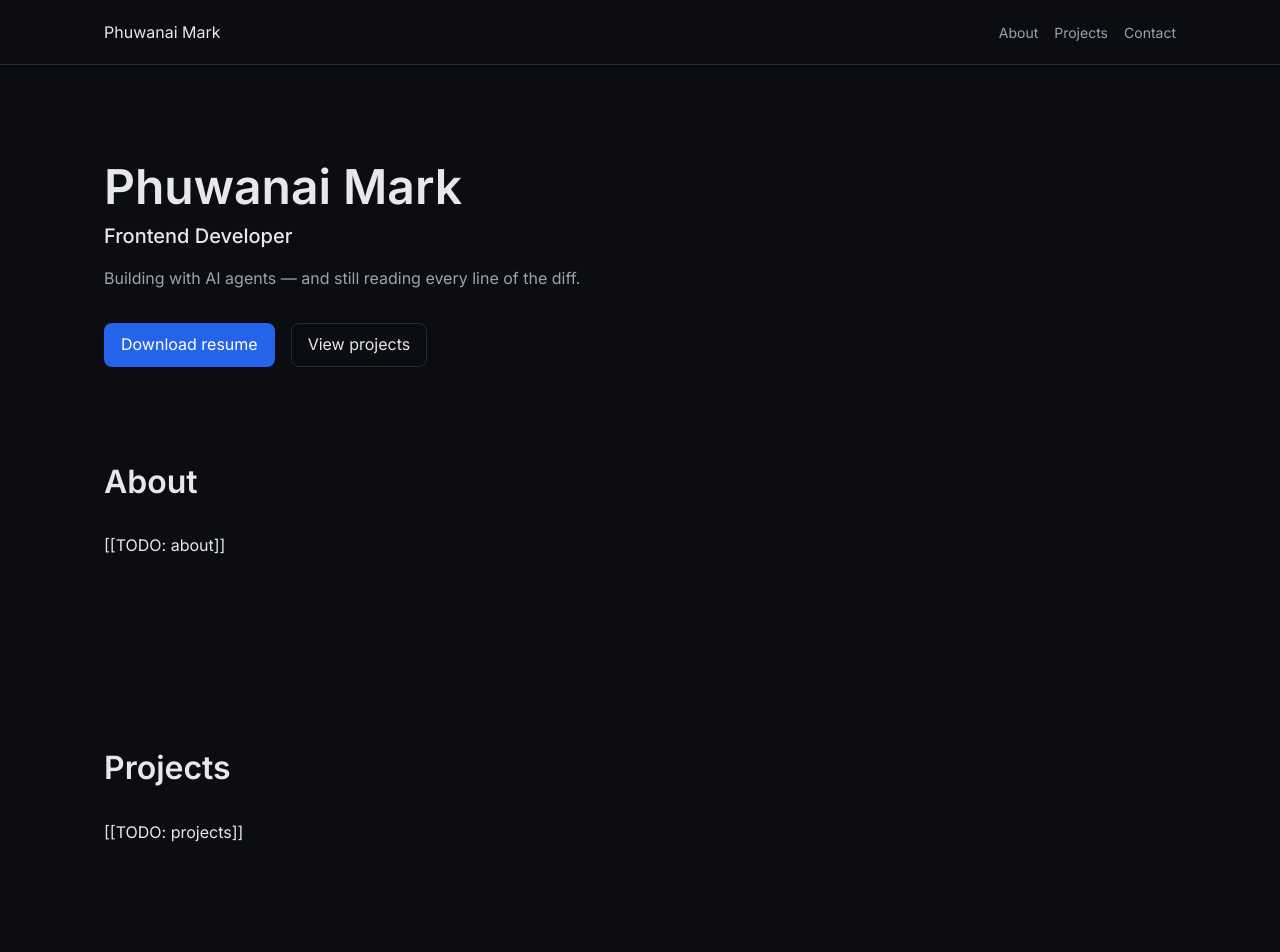
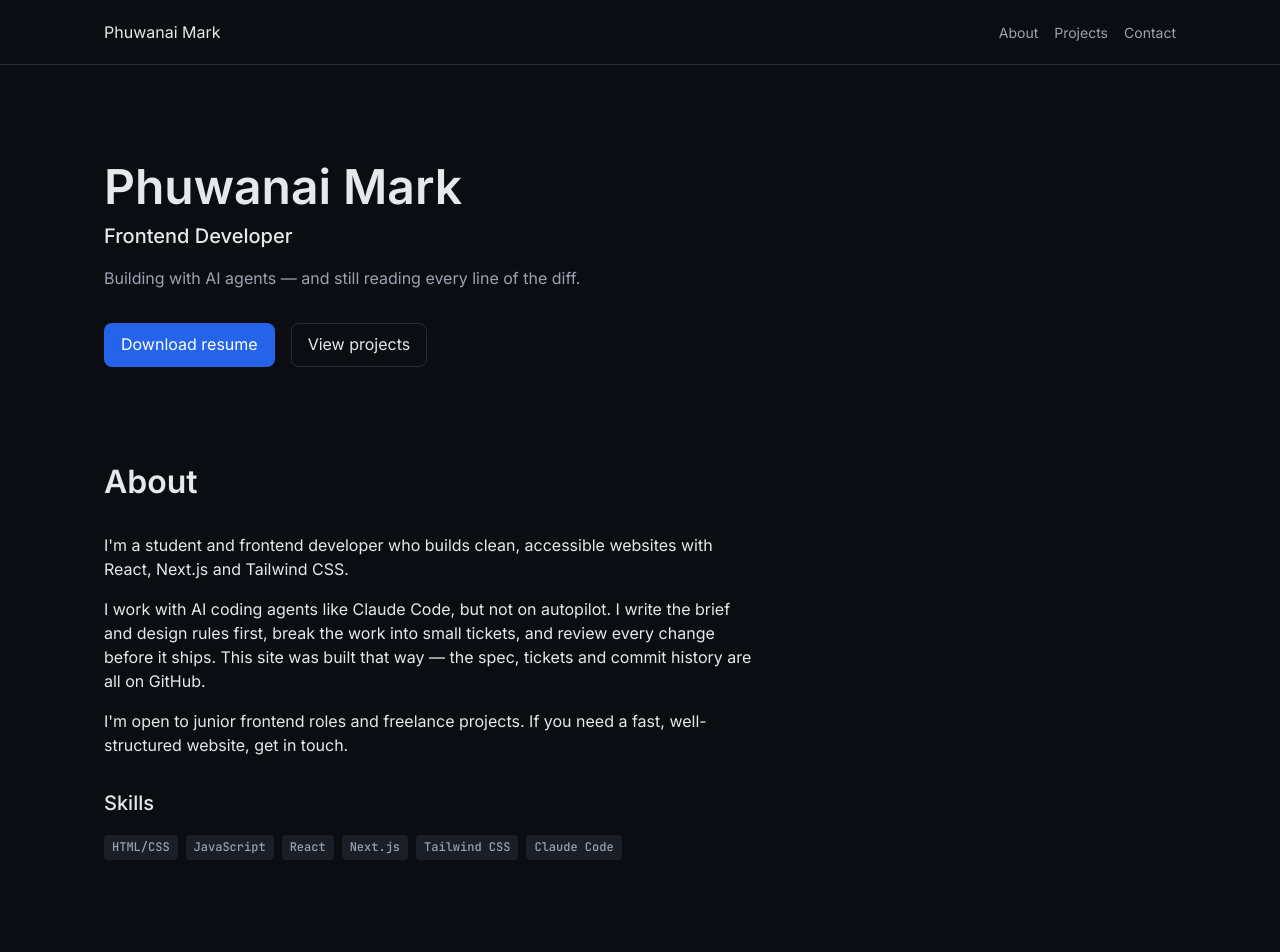
Before and after one commit to PhuwanaiMark24/PhuwanaiMark24.github.io, a Next.js app: page / in a window 1280 px wide. Shown: the top 952 px of the page. Built offline with nearby package versions, Linux system fonts and the light colour scheme.

Commit message:
feat: add About section with skills
Co-Authored-By: Claude Opus 5.5 <noreply@anthropic.com>

```diff
--- a/app/page.tsx
+++ b/app/page.tsx
@@ -1,3 +1,4 @@
+import About from "@/components/About";
 import Hero from "@/components/Hero";
 import Container from "@/components/ui/Container";
 import Navbar from "@/components/ui/Navbar";
@@ -11,9 +12,7 @@ export default function Home() {
       <main>
         <Container>
           <Hero />
-          <Section id="about" title="About">
-            <p>[[TODO: about]]</p>
-          </Section>
+          <About />
           <Section id="projects" title="Projects">
             <p>[[TODO: projects]]</p>
           </Section>
--- /dev/null
+++ b/components/About.tsx
@@ -0,0 +1,27 @@
+import Section from "@/components/ui/Section";
+import Tag from "@/components/ui/Tag";
+import { aboutParagraphs, skills } from "@/content/about";
+
+// About Section: intro paragraphs, then Skills as Tags (no percentage bars).
+export default function About() {
+  return (
+    <Section id="about" title="About">
+      <div className="flex max-w-prose flex-col gap-4">
+        {aboutParagraphs.map((paragraph) => (
+          <p key={paragraph}>{paragraph}</p>
+        ))}
+      </div>
+
+      <h3 id="skills-heading" className="mt-8 text-h3">
+        Skills
+      </h3>
+      <ul aria-labelledby="skills-heading" className="mt-4 flex flex-wrap gap-2">
+        {skills.map((skill) => (
+          <li key={skill}>
+            <Tag>{skill}</Tag>
+          </li>
+        ))}
+      </ul>
+    </Section>
+  );
+}
--- /dev/null
+++ b/content/about.ts
@@ -0,0 +1,19 @@
+// About Section content, copied from BRIEF.md §5.1 (Owner-supplied).
+// Edit here to change the text; the component only renders it.
+
+export const aboutParagraphs = [
+  "I'm a student and frontend developer who builds clean, accessible websites with React, Next.js and Tailwind CSS.",
+  "I work with AI coding agents like Claude Code, but not on autopilot. I write the brief and design rules first, break the work into small tickets, and review every change before it ships. This site was built that way — the spec, tickets and commit history are all on GitHub.",
+  "I'm open to junior frontend roles and freelance projects. If you need a fast, well-structured website, get in touch.",
+];
+
+// Skills the Owner advertises, in display order. Kept separate from any
+// Project's Stack (spec: user story 48).
+export const skills = [
+  "HTML/CSS",
+  "JavaScript",
+  "React",
+  "Next.js",
+  "Tailwind CSS",
+  "Claude Code",
+];
```
Also changed, not shown: 2 other files (tests, documents, lock files or other folders).
